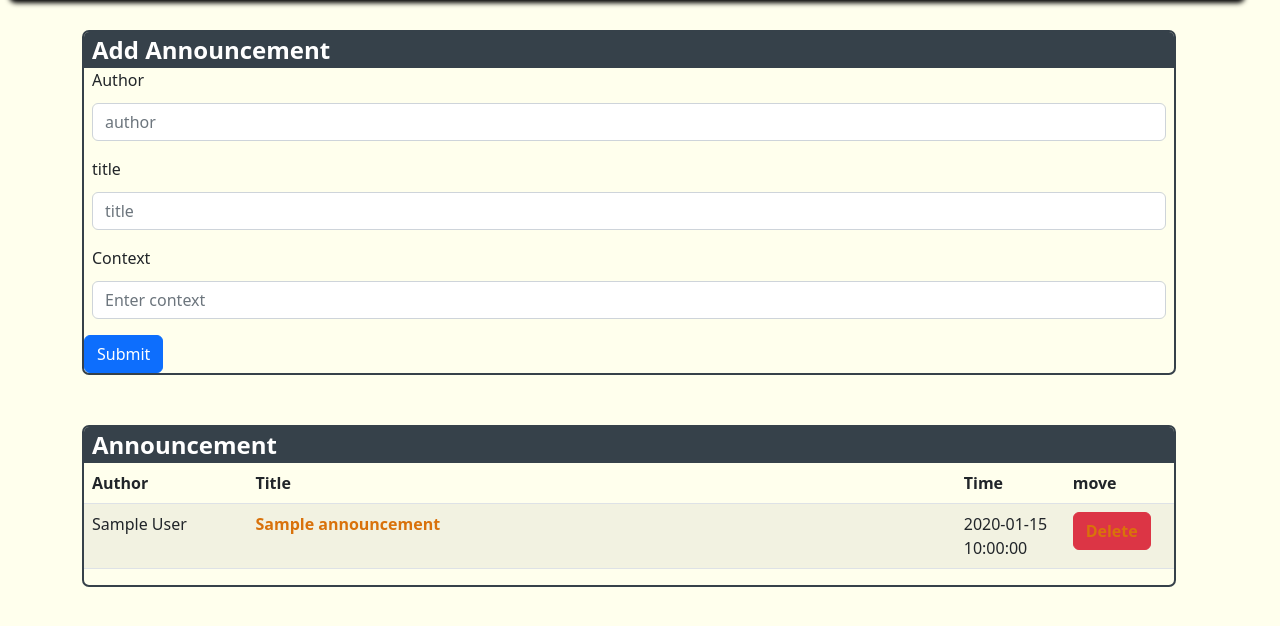
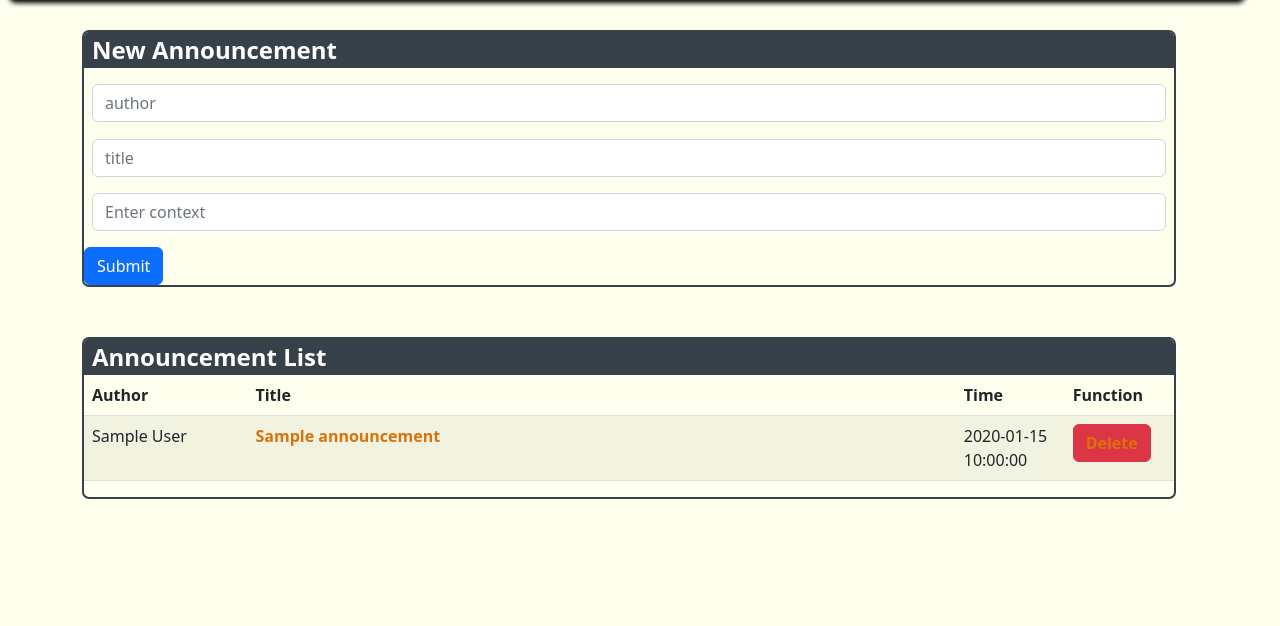
Before and after one commit to godempty/LmaoJudge, a Flask app: page /admin/addannounce in a window 1280 px wide. Shown: the part 63-689 px from the top of the page. Run offline with Flask 2, Linux system fonts and the light colour scheme; a database or web service that is not in the repository returns one stand-in record (values such as "Sample title").

Commit message:
login db and announcement date update

```diff
--- a/website/admin.py
+++ b/website/admin.py
@@ -13,20 +13,22 @@ def home():
 def addannounce():
     announce = db['announcements'].find()
     if request.method == 'POST':
-        today =datetime.utcnow()
+        today =datetime.now()
         announcement = {
             'title': request.form.get('title'),
             'context': request.form.get('context'),
-            'time': today,
+            'time': f"{today.year}/{today.month}/{today.day}",
             'author': request.form.get('author')
         }
+
         db['announcements'].insert_one(announcement)
-    return render_template("addannounce.html", announce = announce)
+    return render_template("announcescontrol.html", announce = announce)
+
 @admin.route('/addproblems')
 def addproblems():
     return render_template("addproblems.html")
 
-@admin.route('/delete/<id1>')
+@admin.route('/announcedelete/<id1>')
 def delete(id1):
     db['announcements'].delete_one({"_id": ObjectId(id1)})
     return redirect('/admin/addannounce')
--- a/website/static/css/base.css
+++ b/website/static/css/base.css
@@ -82,6 +82,10 @@ nav{
 	padding-right: 8px;
 }
 
+.box > button{
+	justify-content: space-between;
+}
+
 .caption{
 	background-color: var(--backcolor);
 	color: white;
--- a/website/templates/admin.html
+++ b/website/templates/admin.html
@@ -2,7 +2,8 @@
 {% block title %}Admin Page{% endblock %}
 {% block content %}
 
-    <a href="/admin/addannounce"> Add Announcement</a>
-    <a href="/admin/addproblems">Add Problems</a>
+    <a href="/admin/addannounce">Announcements Control</a>
+    <br>
+    <a href="/admin/addproblems">Problems Control</a>
 
 {% endblock %}
--- a/website/templates/addannounce.html
+++ b/website/templates/announcescontrol.html
@@ -1,10 +1,9 @@
-{% extends "base.html" %} {% block title %}Add announcement {% endblock %}
+{% extends "base.html" %} {% block title %} Announcements Setting {% endblock %}
 {% block content %}
 <div>
     <form style="width: 98%;" class="box" name="addannounce" method="POST">
-        <div class="caption">Add Announcement</div>
-        <div class="form-group" style="margin-bottom: 1.5%;">
-            <label for="author" style="margin-bottom: 1%;">Author </label>
+        <div class="caption">New Announcement</div>
+        <div class="form-group" style="margin-bottom: 1.5%; margin-top: 1.5%;">
             <input
                 type="author"
                 class="form-control"
@@ -14,39 +13,39 @@
             />
         </div>
         <div class="form-group" style="margin-bottom: 1.5%;">
-            <label for="title" style="margin-bottom: 1%;">title </label>
             <input
                 type="title"
                 class="form-control"
                 id="title"
                 name="title"
                 placeholder="title"
+                required
             />
         </div>
         <div class="form-group" style="margin-bottom: 1.5%;">
-            <label for="context" style="margin-bottom: 1%;">Context </label>
             <input
                 type="context"
                 class="form-control"
                 id="context"
                 name="context"
                 placeholder="Enter context"
+                required
             />
         </div>
 
-        <button type="submit" class="btn btn-primary">Submit</button>
+        <button type="submit" class="btn btn-primary" style="justify-content: space-between ">Submit</button>
     </form>
 </div>
 
 <div class="box" style="width: 98%;">
-	<div class="caption">Announcement</div>
+	<div class="caption">Announcement List</div>
 		<table class="table table-striped table-hover">
 			<thead>
 				<tr>
 					<th scope="col" style="width: 15%">Author</th>
 					<th scope="col" style="width: 65%">Title</th>
 					<th scope="col" style="width: 10%">Time</th>
-                    <th scope="col" style="width: 10%">move</th>
+                    <th scope="col" style="width: 10%">Function</th>
 				</tr>
 			</thead>
 			<tbody>
@@ -55,7 +54,7 @@
 					<td>{{ data['author'] }}</td>
 					<td><a href='/'>{{ data['title'] }}</a></td>
 					<td>{{ data['time'] }}</td>
-                    <td><a class="btn btn-danger" href="/admin/delete/{{ data['_id'] }}">Delete</a></td>
+                    <td><a class="btn btn-danger" href="/admin/announcedelete/{{ data['_id'] }}">Delete</a></td>
 				</tr>
 			{% endfor %}
 		</tbody>
--- a/website/templates/sign_up.html
+++ b/website/templates/sign_up.html
@@ -44,6 +44,5 @@
     </div>
     <br />
 	<button type="submit" class="btn btn-primary">Sign Up</button><br>
-	<div style="margin-top: 9px;"><a href="/login">Login Page</a></div>
 </form>
 {% endblock %}
```
Also changed, not shown: website/auth.py (+25 -1 lines).
